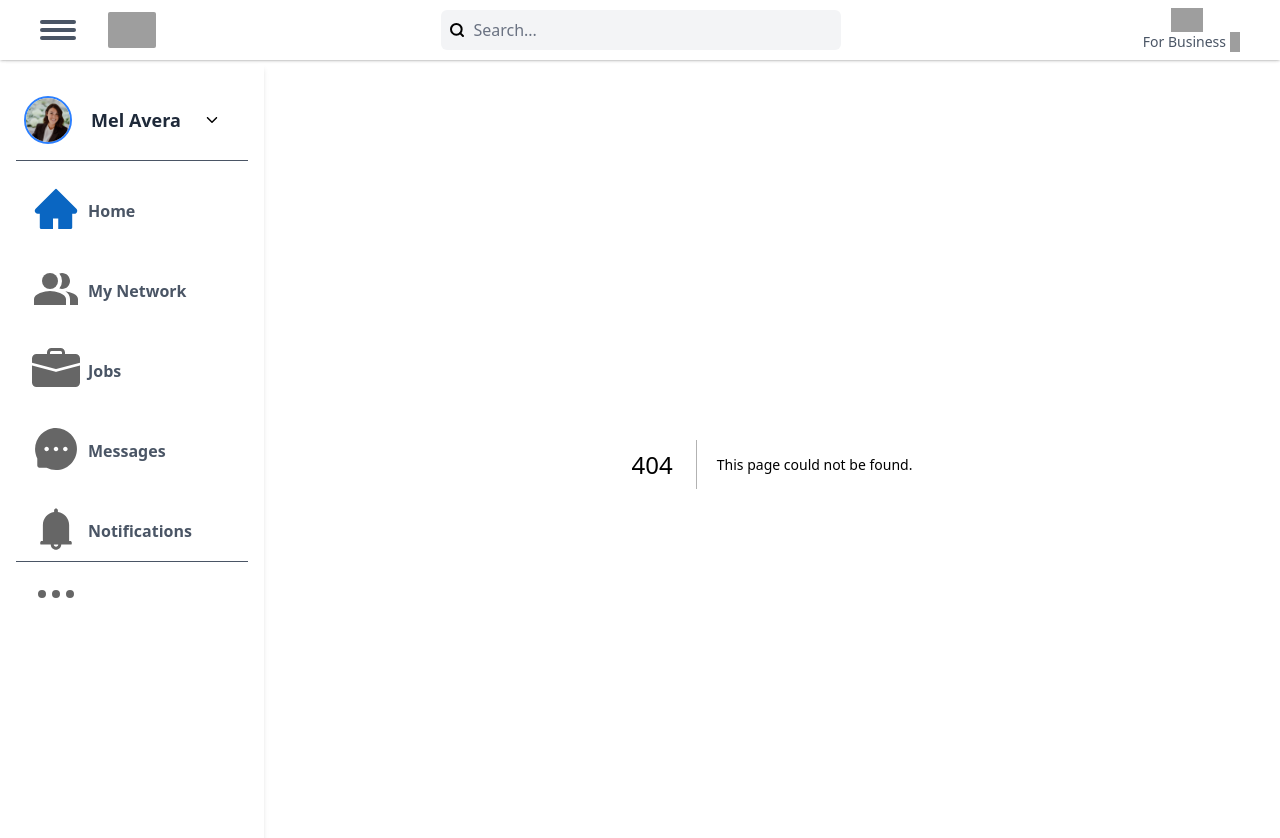
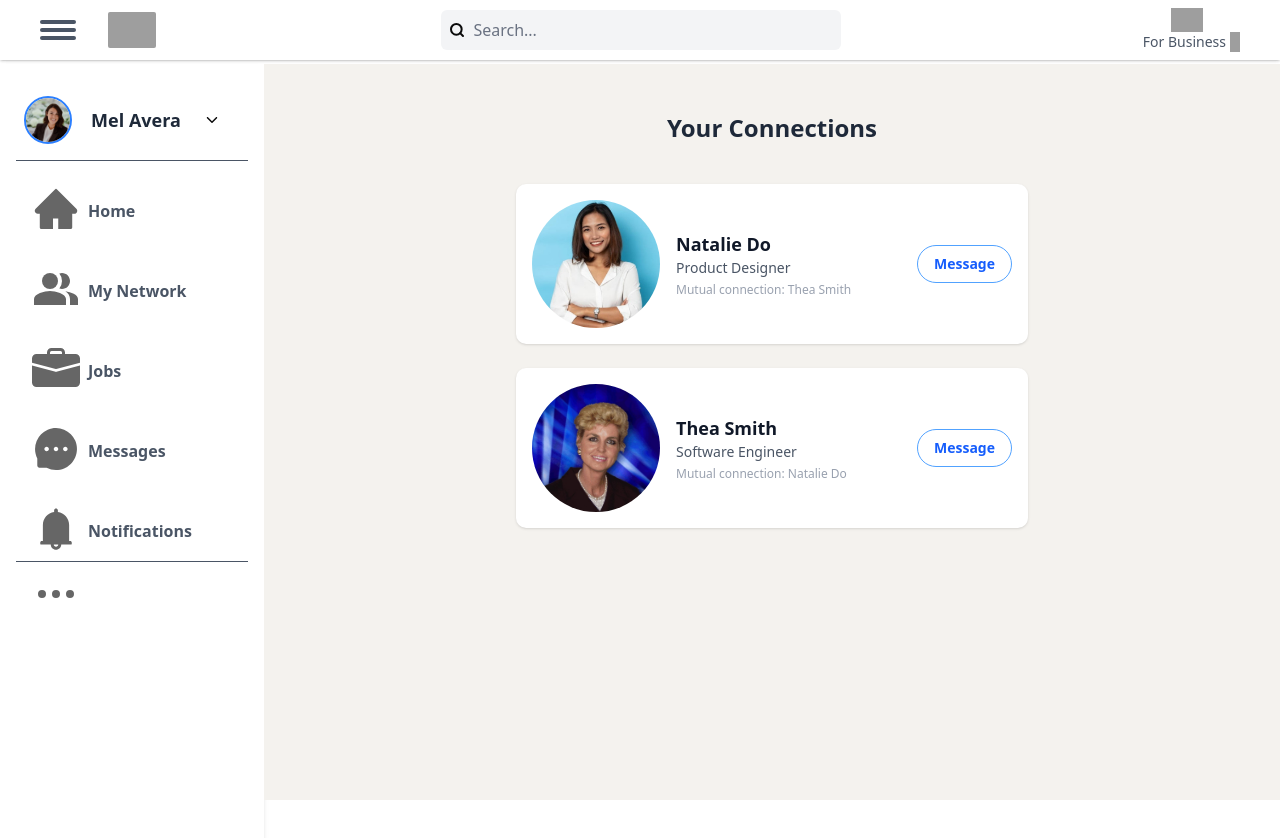
Before and after one commit to chouding/linkedin-redesign, a Next.js app: page /network in a window 1280 px wide. Before the commit this address had no page. Shown: the top 838 px of the page. Built offline with nearby package versions, Linux system fonts and the light colour scheme; grey boxes are pictures that could not be loaded.

Commit message:
Added network page and user clarity

```diff
--- /dev/null
+++ b/src/app/network/page.tsx
@@ -0,0 +1,21 @@
+import Connection from "@/components/ui/Connection";
+
+export default function Network() {
+  return (
+    <div className="flex flex-col items-center gap-6 py-12 bg-linkedin-background min-h-screen">
+      <h1 className="text-2xl font-bold mb-4 text-gray-800">Your Connections</h1>
+      <Connection
+        name="Natalie Do"
+        title="Product Designer"
+        avatar="/ExampleProfile2.jpg"
+        mutual="Thea Smith"
+      />
+      <Connection
+        name="Thea Smith"
+        title="Software Engineer"
+        avatar="/ExampleProfile3.jpg"
+        mutual="Natalie Do"
+      />
+    </div>
+  );
+}
--- /dev/null
+++ b/src/components/ui/Connection.tsx
@@ -0,0 +1,37 @@
+import Image from "next/image";
+
+export default function Connection({
+  name,
+  title,
+  avatar,
+  mutual,
+}: {
+  name: string;
+  title: string;
+  avatar: string;
+  mutual?: string;
+}) {
+  return (
+    <div className="flex items-center bg-white rounded-lg shadow p-4 gap-4 w-full max-w-lg hover:shadow-lg transition">
+      <Image
+        src={avatar}
+        alt={name}
+        width={128}
+        height={128}
+        className="rounded-full"
+      />
+      <div className="flex flex-col flex-1">
+        <span className="font-semibold text-lg text-gray-900 truncate">{name}</span>
+        <span className="text-sm text-gray-600 truncate">{title}</span>
+        {mutual && (
+          <span className="text-xs text-gray-400 mt-1 truncate">
+            Mutual connection: {mutual}
+          </span>
+        )}
+      </div>
+      <button className="ml-2 px-4 py-2 rounded-full border-blue-400 border font-bold text-blue-600 font-semibold text-sm hover:bg-blue-100 transition">
+        Message
+      </button>
+    </div>
+  );
+}
--- a/src/components/ui/NavigationBar.tsx
+++ b/src/components/ui/NavigationBar.tsx
@@ -56,7 +56,7 @@ export default function NavigationBar({ minimized = false }: { minimized?: boole
           </div>
           <div className="flex justify-between text-sm font-semibold text-gray-700">
             <span>Connections</span>
-            <span className="text-blue-400">457</span>
+            <span className="text-blue-400">2</span>
           </div>
           <div className="flex justify-between text-sm font-semibold text-gray-700">
             <span>Post impressions</span>
@@ -69,8 +69,8 @@ export default function NavigationBar({ minimized = false }: { minimized?: boole
       )}
       <hr className="border-t border-gray-600 self-center w-[calc(100%+32px)] my-2" />
       <div className={`flex flex-col ${minimized ? "items-center" : "items-start"} space-y-8 mt-4`}>
-        <NavItem icon={<AiFillHome size={48} color="#0A66C2" />} label={minimized ? "" : "Home"} />
-        <NavItem icon={<MdPeopleAlt size={48} color="#666" />} label={minimized ? "" : "My Network"} />
+        <NavItem icon={<AiFillHome size={48} color="#666" />} label={minimized ? "" : "Home"} href="/" />
+        <NavItem icon={<MdPeopleAlt size={48} color="#666" />} label={minimized ? "" : "My Network"}  href="/network" />
         <NavItem icon={<BsBriefcaseFill size={48} color="#666" />} label={minimized ? "" : "Jobs"} />
         <NavItem icon={<AiFillMessage size={48} color="#666" />} label={minimized ? "" : "Messages"} />
         <NavItem icon={<AiFillBell size={48} color="#666" />} label={minimized ? "" : "Notifications"} />
@@ -81,8 +81,8 @@ export default function NavigationBar({ minimized = false }: { minimized?: boole
   );
 }
 
-function NavItem({ icon, label }: { icon: React.ReactNode; label: string }) {
-  return (
+function NavItem({ icon, label, href }: { icon: React.ReactNode; label: string, href?: string }) {
+  const content = (
     <div className="flex items-center cursor-pointer group gap-2">
       {icon}
       {label && (
@@ -92,4 +92,5 @@ function NavItem({ icon, label }: { icon: React.ReactNode; label: string }) {
       )}
     </div>
   );
+  return href ? <Link href={href}>{content}</Link> : content;
 }
--- a/src/components/ui/Post.tsx
+++ b/src/components/ui/Post.tsx
@@ -40,9 +40,9 @@ let initialPosts: PostType[] = [
   },
     {
     id: 2,
-    content: "🚀 Just wrapped up one of the most exciting projects of my software engineering journey!/nOver the past few months, I’ve been working on designing and building a scalable backend system that now supports     ...more",
+    content: "🚀 Just wrapped up one of the most exciting projects of my software engineering journey!\nOver the past few months, I’ve been working on designing and building a scalable backend system that now supports     ...more",
     author: "Thea Smith",
-    avatar: "/ExampleProfile2.jpg",
+    avatar: "/ExampleProfile3.jpg",
     picture: "/ExamplePostContent2.jpg",
     mutual: "Natalie Do",
     title: "Software Engineer",
@@ -56,6 +56,14 @@ let initialPosts: PostType[] = [
 export default function Post() {
   const [content, setContent] = useState("");
   const [posts, setPosts] = useState<PostType[]>(initialPosts);
+  const [showFilterPanel, setShowFilterPanel] = useState(false);
+  const [filters, setFilters] = useState({
+    byFollowed: false,
+    byConnections: false,
+    reacted: false,
+    commented: false,
+    reposted: false,
+  });
 
   const handleSubmit = (e: React.FormEvent) => {
     e.preventDefault();
@@ -130,12 +138,81 @@ export default function Post() {
           </button>
         </div>
       </form>
-      <div className="flex items-center w-full mt-6">
+      <div className="flex items-center w-full mt-6 relative">
         <hr className="flex-grow border-t border-gray-600" />
-        <button className="flex items-center ml-4 px-4 py-1 border border-black text-black rounded-full">
-          Filters
+        <button
+          className="flex items-center ml-4 px-4 py-1 border border-black text-black rounded-full"
+          onClick={() => setShowFilterPanel((v) => !v)}
+          type="button"
+        >
+          Filter
           <IoFilterSharp className="ml-2" size={20} />
         </button>
+        {showFilterPanel && (
+          <div className="absolute right-0 top-12 z-50 bg-white border border-gray-300 rounded-lg shadow-lg p-4 w-80">
+            <div className="font-bold text-xl mb-1">
+              Show only:
+            </div>
+            <div className="flex flex-col gap-2">
+              <label className="flex items-center gap-2">
+                <input
+                  type="checkbox"
+                  checked={filters.byFollowed}
+                  onChange={e => setFilters(f => ({ ...f, byFollowed: e.target.checked }))}
+                />
+                Posts by people you follow
+              </label>
+              <label className="flex items-center gap-2">
+                <input
+                  type="checkbox"
+                  checked={filters.byConnections}
+                  onChange={e => setFilters(f => ({ ...f, byConnections: e.target.checked }))}
+                />
+                Posts by connections
+              </label>
+              <label className="flex items-center gap-2">
+                <input
+                  type="checkbox"
+                  checked={filters.reacted}
+                  onChange={e => setFilters(f => ({ ...f, reacted: e.target.checked }))}
+                />
+                Posts connections reacted to
+              </label>
+              <label className="flex items-center gap-2">
+                <input
+                  type="checkbox"
+                  checked={filters.commented}
+                  onChange={e => setFilters(f => ({ ...f, commented: e.target.checked }))}
+                />
+                Posts connections commented on
+              </label>
+              <label className="flex items-center gap-2">
+                <input
+                  type="checkbox"
+                  checked={filters.reposted}
+                  onChange={e => setFilters(f => ({ ...f, reposted: e.target.checked }))}
+                />
+                Posts connections reposted
+              </label>
+            </div>
+            <div className="flex justify-end gap-2 mt-4">
+              <button
+                className="px-4 py-1 rounded-full border-1 border-black hover:bg-gray-300"
+                onClick={() => setShowFilterPanel(false)}
+                type="button"
+              >
+                Cancel
+              </button>
+              <button
+                className="font-bold px-4 py-1 rounded-full bg-blue-600 text-white hover:bg-blue-700"
+                onClick={() => setShowFilterPanel(false)}
+                type="button"
+              >
+                Apply Filters
+              </button>
+            </div>
+          </div>
+        )}
       </div>
       {/* Posts Feed */}
       <div className="flex flex-col gap-6 mt-8">
@@ -162,13 +239,15 @@ export default function Post() {
             </div>
             <div className="mt-2 text-lg text-gray-800">{post.content}</div>
             {post.picture && (
-              <Image
-                src={post.picture}
-                width={1033}
-                height={426}
-                alt="Post Content"
-                className="object-contain w-full"
-              />)
+              <div className="-mx-6">
+                <Image
+                  src={post.picture}
+                  width={1033}
+                  height={426}
+                  alt="Post Content"
+                  className="object-contain w-full flex justify-center"
+                />
+              </div>)
             }
             <div className="flex items-center justify-between text-gray-500 text-sm mt-2 px-1">
               <div className="flex items-center gap-2">
```
Also changed, not shown: public/ExampleProfile3.jpg (added).
